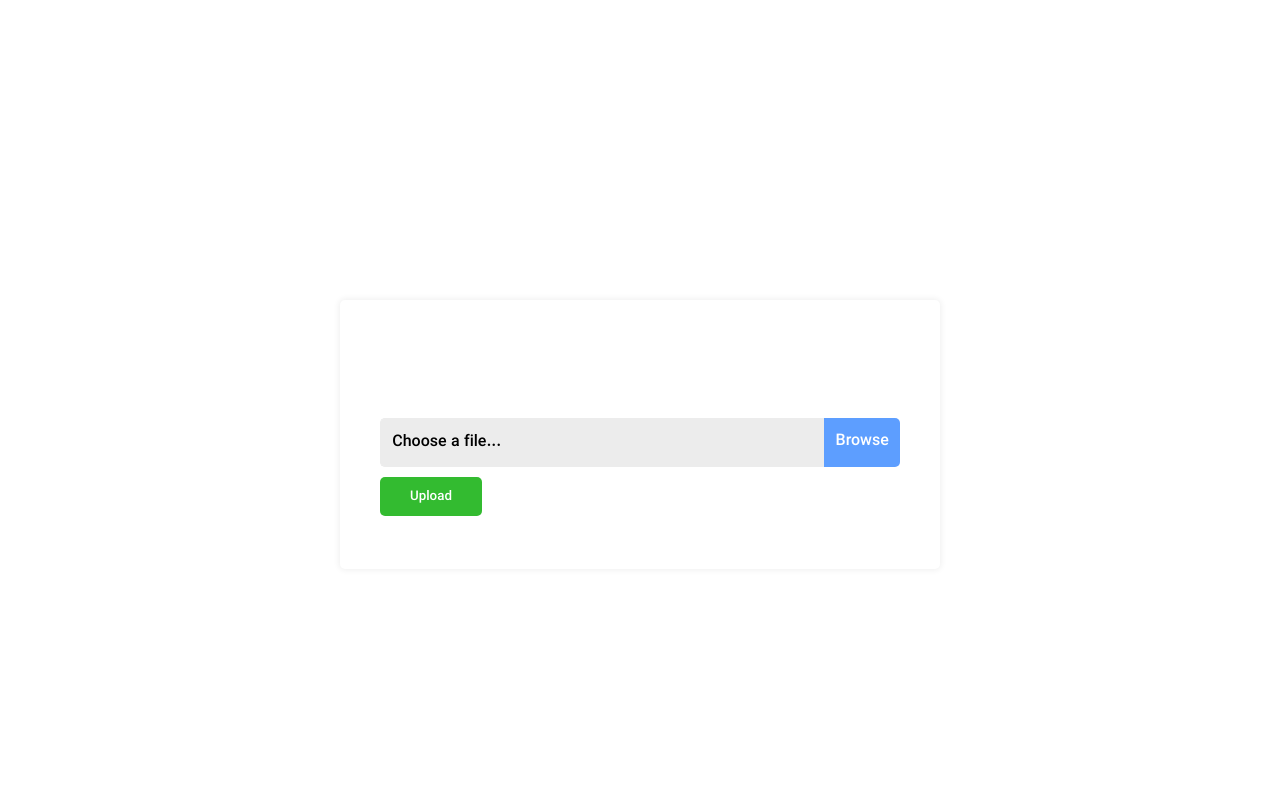
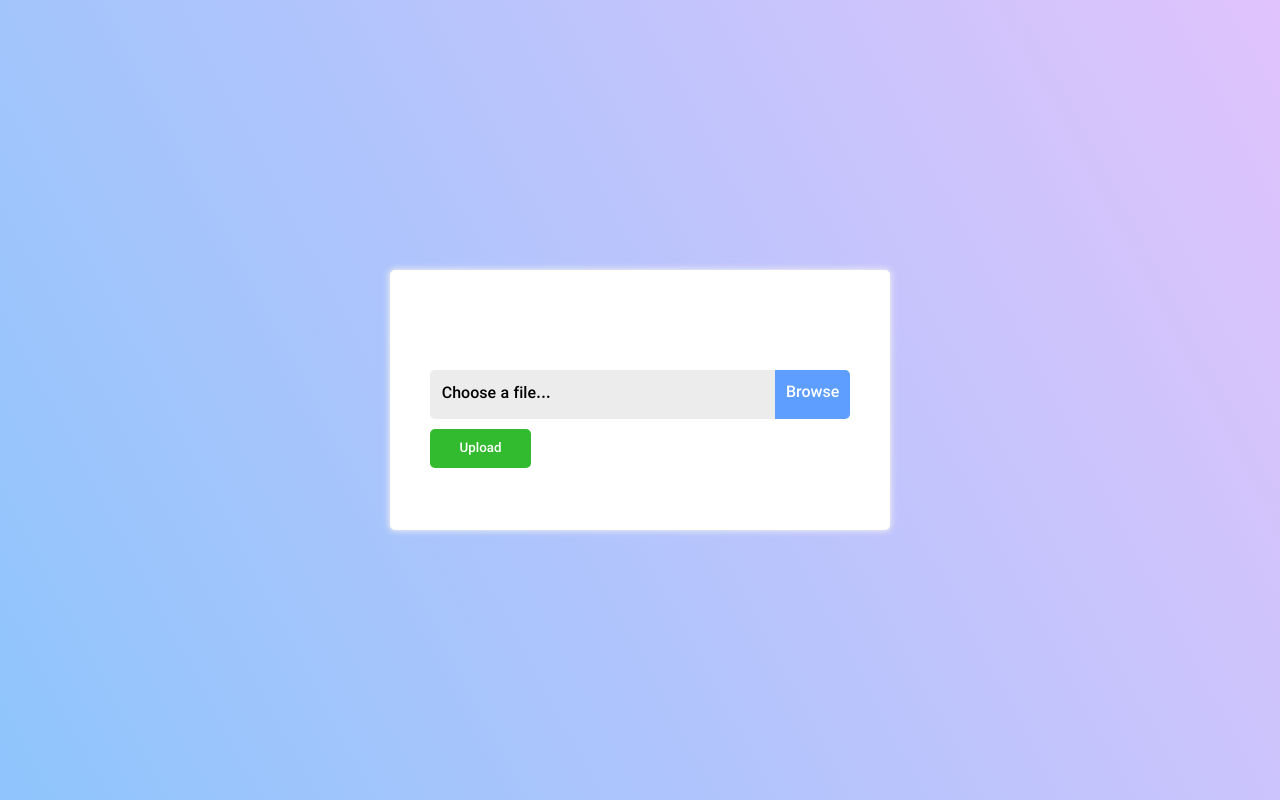
Before and after one commit to mahdibayat73/PHP-File-Upload-Exercise, a PHP site: page / in a window 1280 px wide. Run offline with PHP 8.4, Linux system fonts and the light colour scheme; some web fonts are replaced.

Commit message:
Edited some html and css codes

```diff
--- a/assets/css/style.css
+++ b/assets/css/style.css
@@ -6,48 +6,59 @@
   font-weight: 700;
   font-style: normal;
 }
+
 * {
   font-family: Vazir-Medium;
-
+  margin: 0;
+  padding: 0;
+  box-sizing: border-box;
 }
 
-  body {
+main {
+  width: 100%;
+  height: 100vh;
   font-family: Vazir-Medium;
+  display: flex;
+  justify-content: center;
+  align-items: center;
+  padding: 0 1rem;
+  background-color: #8EC5FC;
+  background-image: linear-gradient(62deg, #8EC5FC 0%, #E0C3FC 100%);
+}
 
-  }
-    .container{
+.container {
   max-width: 600px;
   background: #fff;
   position: relative;
   height: 151px;
   border-radius: 5px;
-      margin: 0 auto;
-      margin-top: 300px;
   box-shadow: 0px 0px 6px 1px #efefef;
-      padding-top: 118px;
+  padding: 100px 40px 160px;
+  overflow: hidden;
 }
-    .msg{
+
+.msg {
   position: absolute;
-      top: -14px;
+  top: 9px;
   background: #f9f9f9;
   width: 100%;
   padding: 14px 16px;
   box-sizing: border-box;
   color: #000;
-      text-align: right;
+  text-align: left;
   width: 85%;
   left: 0;
   transform: translate(8%, 50%);
   border-right: 3px solid #00ceff;
-      direction: rtl;
 }
 
-    form{
-      justify-content: center;
+form {
+  /* justify-content: center;
   align-items: center;
   flex-direction: column;
-      margin: 0 40px;
+  margin: 0 40px; */
 }
+
 div.upload-wrapper {
   color: white;
   font-weight: bold;
@@ -83,6 +94,7 @@
   border-radius: 0 5px 5px 0;
   border-left: 0;
 }
+
 label[for="file-upload"]:hover {
   background: #ca3103;
 }
--- a/index.php
+++ b/index.php
@@ -13,6 +13,7 @@ session_start();
 </head>
 
 <body>
+    <main>
         <div class="container">
 
             <?php if (isset($_SESSION["msg"]) && $_SESSION["msg"]) : ?>
@@ -32,6 +33,7 @@ session_start();
                 <input type="submit" name="uploadBtn" value="Upload" />
             </form>
         </div>
+    </main>
 </body>
 
 </html>
```
Also changed, not shown: upload/5d1f172cb33da46cf268eccf4776fb78.jpg (added). Lines whose indentation alone changed are shown as unchanged.
